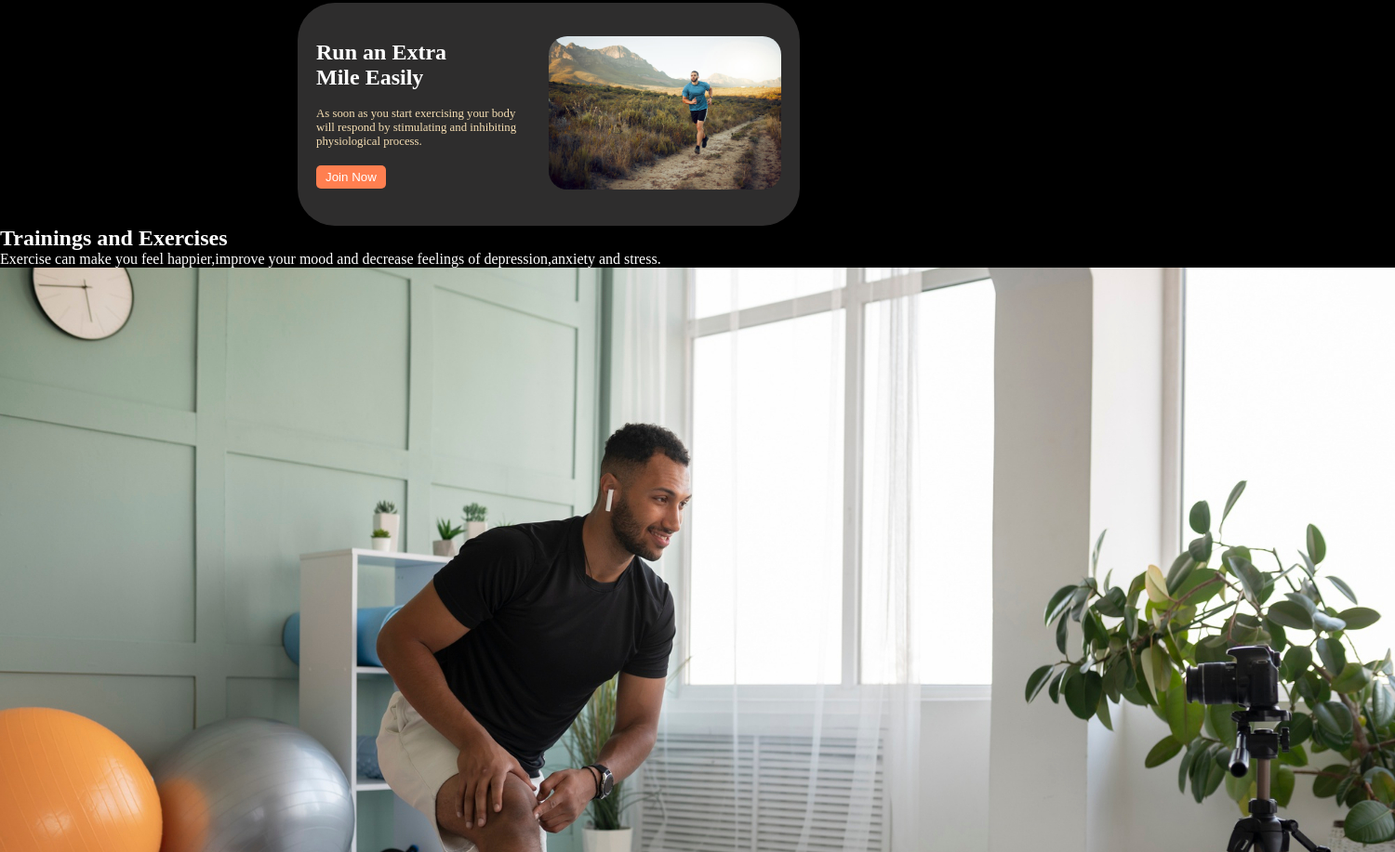
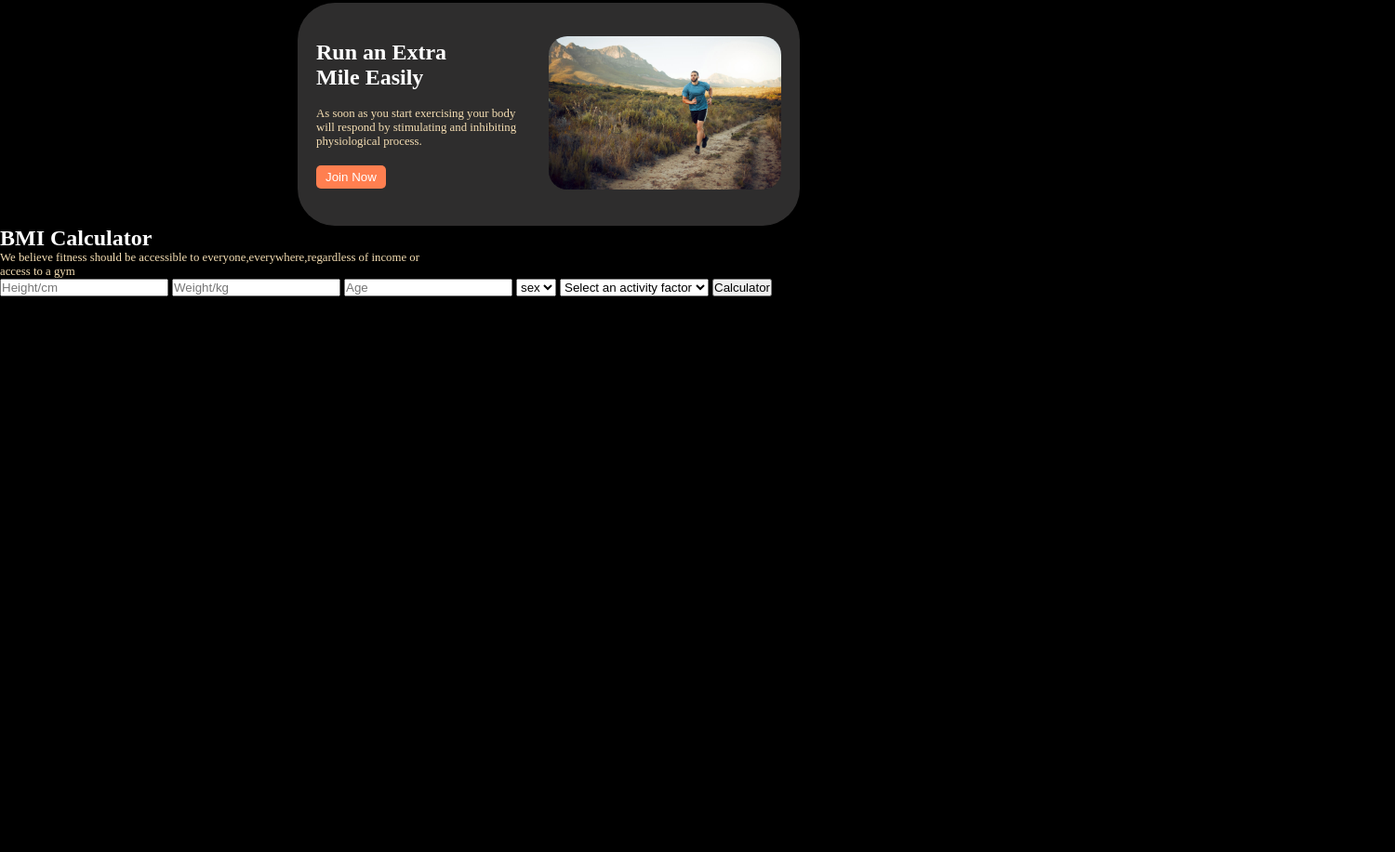
Before and after one commit to rabeya-poly/assin02-after-independent, a plain HTML site: page index.html in a window 1280 px wide. Shown: the part 1303-2220 px from the top of the page at 93% size, 1500 px wide, since content can reach past the window. After the commit the page ends 1622 px from the top, so only its background shows below. Drawn offline with Linux system fonts and the light colour scheme; a web font is replaced by a local one.

Commit message:
added calculato

```diff
--- a/index.html
+++ b/index.html
@@ -84,19 +84,29 @@
             <img src="images/run.jpg" alt="">
             </div>
          </div>
-         <!-- section trainings  -->
-           <div class="train-container">
-            <div><h2>Trainings and Exercises</h2>
-            <p>Exercise can make you feel happier,improve your mood and decrease feelings of depression,anxiety and stress.</p></div>
-            <div class="train-img-card">
-                <div class="img-card1"><img src="images/exercise1.jpg" alt=""></div>
-                <div class="img-card2"><img src="images/exercise2.png" alt=""></div>
-                <div class="img-card3"><img src="images/exercise3.png" alt=""></div>
-                <div class="img-card4"><img src="images/exercise4.png" alt=""></div>
-                <div class="img-card5"><img src="images/exercise5.jpg" alt=""></div>
-                <div class="img-card6"><img src="images/exercise6.jpg" alt=""></div>
-            </div>
-           </div>
+         <!-- section bmi   -->
+<div class="cal-cantainer">
+    <div class="cal-head">
+        <h2>BMI Calculator</h2>
+    <p class="p1">We believe fitness should be accessible to everyone,everywhere,regardless of income or<br> access to a gym</p></div>
+
+    <div class="cal-second">
+        <div><h3></h3>
+        <div class="chart"></div></div>
+        <div class="from">
+            <input type="text" name="" id="" placeholder="Height/cm">
+            <input type="text" name="" id="" placeholder="Weight/kg">
+            <input type="text" name="" id="" placeholder="Age">
+            <select name="" id="">
+                <option>sex</option>
+            </select>
+            <select name="" id="">
+                <option>Select an activity factor</option>
+            </select>
+            <button>Calculator</button>
+        </div>
+    </div>
+</div>
     </main>
     <footer></footer>
 </body>
--- a/style.css
+++ b/style.css
@@ -220,6 +220,9 @@ border-radius: 20px;
   border-radius: 5px;
   border: none;
 }
+/* training style */
+
+
 /* resposive for mobile */
 @media screen and (max-width: 575px){
   .nav-right{
```
